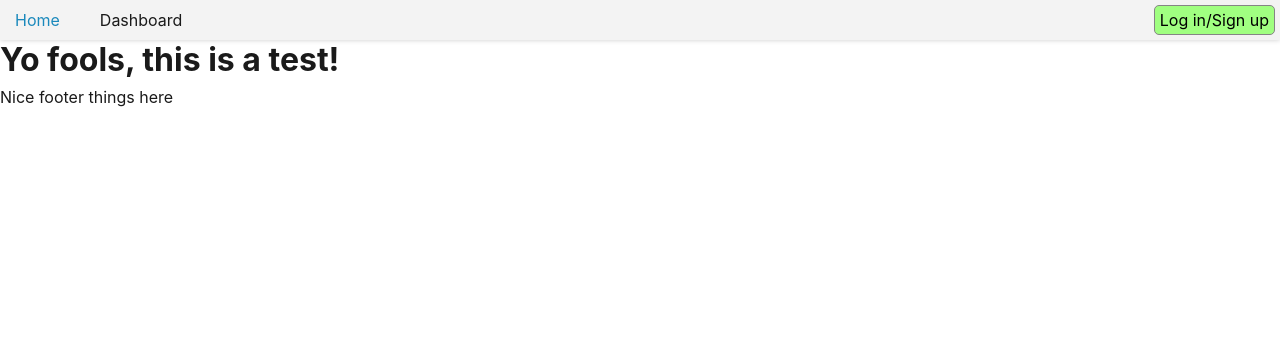
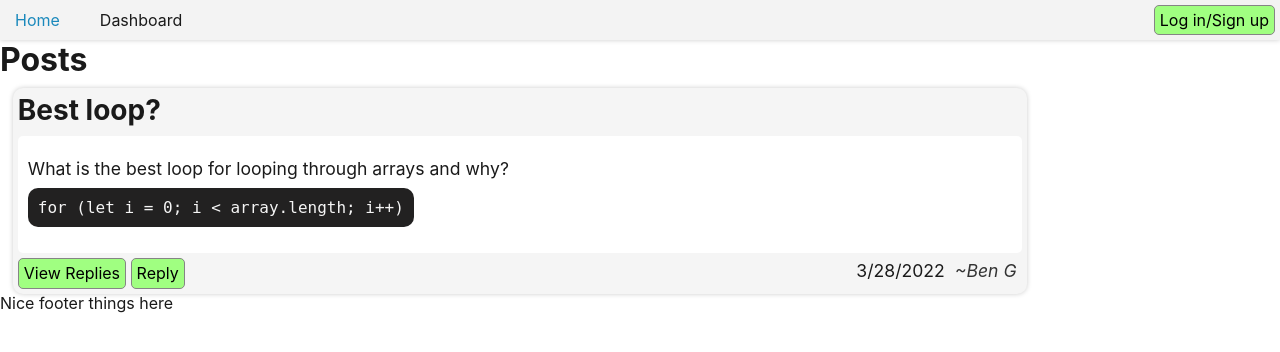
Before and after one commit to BGrowcott/gunz-money-and-tech-blogs, a Node server app: page / in a window 1280 px wide. Shown: the top 352 px of the page. Run offline with Node 20, Linux system fonts and the light colour scheme; data comes from the database, SQL or seed files in the repository; some libraries are stand-ins or nearby versions.

Commit message:
set up homepage route to display posts data - some styles added

```diff
--- a/controllers/homeRoutes.js
+++ b/controllers/homeRoutes.js
@@ -1,10 +1,33 @@
 const router = require('express').Router();
 const withAuth = require('../utils/auth');
+const { Post, User } = require('../models');
 
 
 // homepage
 router.get('/', async (req, res) => {
-    res.render('homepage');
+  try {
+    // Get all posts and JOIN with user data
+    const postData = await Post.findAll({
+      include: [
+        {
+          model: User,
+          attributes: ['name'],
+        },
+      ],
+    });
+
+    // Serialize data so the template can read it
+    const posts = postData.map((post) => post.get({ plain: true }));
+    console.log(posts)
+    // Pass serialized data and session flag into template
+    res.render('homepage', {
+      posts
+      // logged_in: req.session.logged_in
+    });
+  } catch (err) {
+    res.status(500).json(err);
+  }
+
 });
 
 
--- a/controllers/index.js
+++ b/controllers/index.js
@@ -1,6 +1,7 @@
 const router = require('express').Router();
 
 const homeRoutes = require('./homeRoutes');
+
 router.use('/', homeRoutes);
 
 
--- a/models/Post.js
+++ b/models/Post.js
@@ -22,6 +22,10 @@ Post.init({
     type: DataTypes.STRING,
     allowNull: false,
   },
+  code: {
+    type: DataTypes.STRING,
+    allowNull: true,
+  },
   date_created: {
     type: DataTypes.DATE,
     allowNull: false,
--- a/public/css/style.css
+++ b/public/css/style.css
@@ -1,24 +1,24 @@
 /* Header styles - visible on all pages */
-header {
+#pageHead {
     background-color: rgb(243, 243, 243);
     padding: 5px;
     box-shadow: 0px 0px 5px rgb(204, 204, 204);
 }
 
-header nav {
+#pageHead nav {
     display: flex;
     justify-content: space-between;
     align-items: center;
 }
 
-header nav ul {
+#pageHead nav ul {
     margin: 0px;
     display: flex;
     align-items: center;
     padding-left: 10px ;
 }
 
-header nav ul li{
+#pageHead nav ul li{
     display: inline-block;
     margin-right:  40px;
 }
@@ -41,3 +41,54 @@ button:active {
     background-color: rgb(107, 255, 58);
     box-shadow: 0px 0px 5px inset rgb(188, 255, 166);
 }
+
+/* Post styles */
+
+section {
+    display: flex;
+    margin-left: 1%;
+}
+
+.post-card{
+    width:80%;
+    box-shadow: 0px 0px 5px rgb(204, 204, 204);
+    border-radius: 10px;
+    background-color: whitesmoke;
+    padding: 5px;
+}
+
+.post-card footer {
+    display: flex;
+    flex-wrap: wrap;
+    justify-content: space-between;
+    align-content: center;
+}
+
+.card-body {
+    background-color: white;
+    padding: 20px 10px;
+    border-radius: 5px;
+    margin: 5px 0px;
+}
+
+.post-card div code {
+    background-color: rgb(34, 33, 33);
+    font-family: monospace;
+    color: whitesmoke;
+    padding: 10px;
+    border-radius: 10px;
+}
+
+.sign-off {
+    display: flex;
+    flex-wrap: wrap;
+}
+
+.sign-off p {
+    margin: 0px 5px;
+}
+
+.op {
+    color: rgb(51, 51, 51);
+    font-style: oblique;
+}
--- a/seeds/postData.json
+++ b/seeds/postData.json
@@ -3,6 +3,7 @@
       "title": "Best loop?",
       "category": "JavaScript",
       "content": "What is the best loop for looping through arrays and why?",
+      "code": "for (let i = 0; i < array.length; i++)",
       "user_id": 1
     }
 ]
--- a/utils/helpers.js
+++ b/utils/helpers.js
@@ -2,21 +2,5 @@ module.exports = {
   format_date: (date) => {
     // Format date as MM/DD/YYYY
     return date.toLocaleDateString();
-  },
-  format_amount: (amount) => {
-    // format large numbers with commas
-    return parseInt(amount).toLocaleString();
-  },
-  get_emoji: () => {
-    const randomNum = Math.random();
-
-    // Return a random emoji
-    if (randomNum > 0.7) {
-      return `<span for="img" aria-label="lightbulb">💡</span>`;
-    } else if (randomNum > 0.4) {
-      return `<span for="img" aria-label="laptop">💻</span>`;
-    } else {
-      return `<span for="img" aria-label="gear">⚙️</span>`;
-    }
-  },
+  }
 };
--- a/views/homepage.handlebars
+++ b/views/homepage.handlebars
@@ -1 +1,24 @@
-<h2>Yo fools, this is a test!</h2>
+<h2>Posts</h2>
+<section>
+  {{#each posts as |post|}}
+    <div class='post-card'>
+      <header>
+        <h3>{{post.title}}</h3>
+      </header>
+      <div class='card-body'>
+        <p>{{post.content}}</p>
+        <pre><code>{{post.code}}</code></pre>
+      </div>
+      <footer>
+        <div>
+          <button>View Replies</button>
+          <button>Reply</button>
+        </div>
+        <div class='sign-off'>
+          <p>{{format_date post.date_created}}</p>
+          <p class='op'>~{{post.user.name}}</p>
+        </div>
+      </footer>
+    </div>
+  {{/each}}
+</section>
--- a/views/layouts/main.handlebars
+++ b/views/layouts/main.handlebars
@@ -8,7 +8,7 @@
     <title>Document</title>
   </head>
   <body>
-    <header>
+    <header id="pageHead">
       <nav>
         <ul>
           <li><a href="/">Home</a></li>
```
